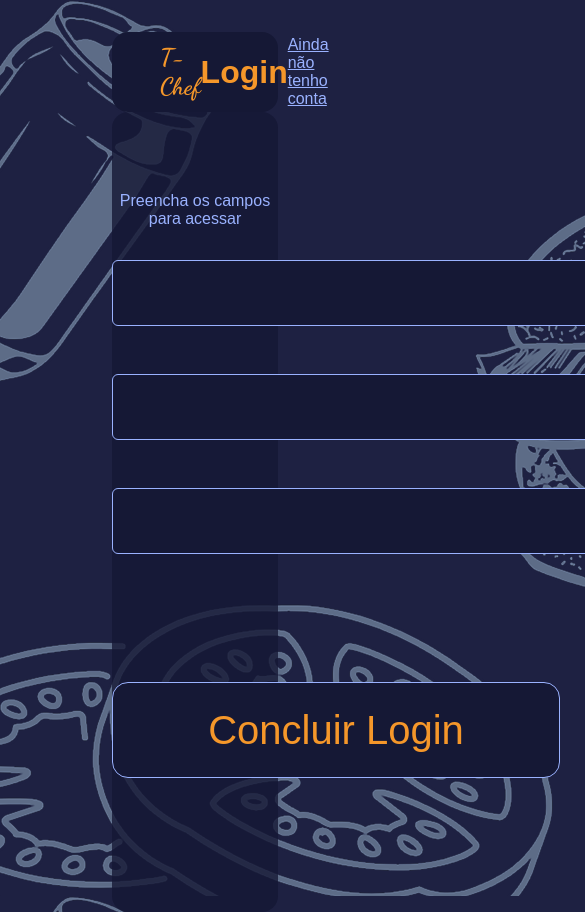
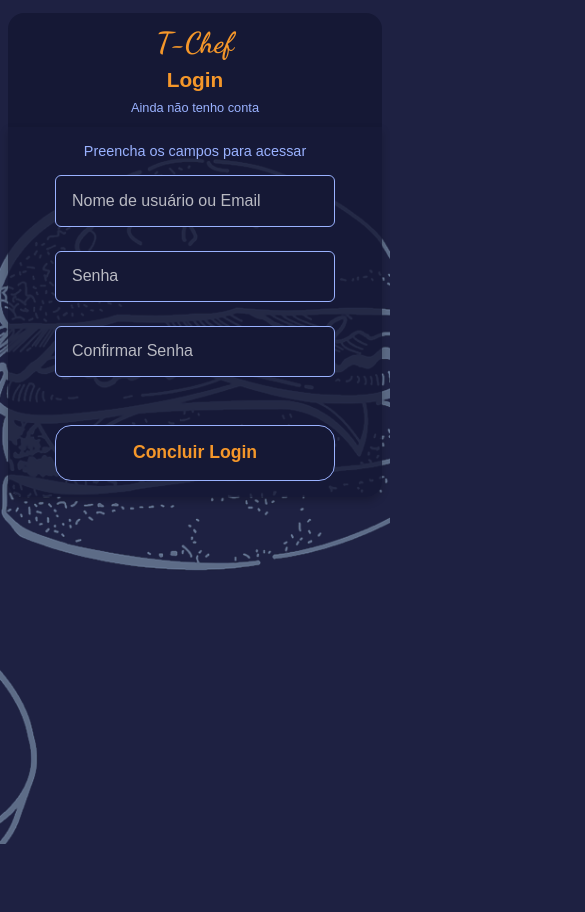
Before and after one commit to sofia123493/pag_login_cliente, a plain HTML site: page index.html in a window 390 px wide. Shown: the top 912 px of the page, 585 px wide, since content can reach past the window. After the commit the page ends 844 px from the top, so only its background shows below. Drawn offline with Linux system fonts and the light colour scheme; a web font is replaced by a local one.

Commit message:
Update style.css

```diff
--- a/style.css
+++ b/style.css
@@ -1,122 +1,246 @@
 @import url('https://fonts.googleapis.com/css2?family=Dancing+Script:wght@400..700&display=swap');
-@import url('https://fonts.googleapis.com/css2?family=Dancing+Script:wght@400..700&family=Days+One&display=swap');
+@import url('https://fonts.googleapis.com/css2?family=Days+One&display=swap');
 
 
-
-*{
+* {
     margin: 0;
+    padding: 0;
+    box-sizing: border-box;
 }
 
-h2{
-     font-family: "Dancing Script", cursive;
-     color: #F5972A;
+body {
+    font-family: "Days One", sans-serif;
+    background-color: #1E2142;
+    background-image: url('comidas de fundo.png');
+    background-size: cover;
+    background-position: center;
+    background-repeat: no-repeat;
+    min-height: 100vh;
+    display: flex;
+    flex-direction: column;
+    align-items: center;
+    justify-content: flex-start;
 }
 
-h1{
-    color: #F5972A;
-}
-a{
-    color: #9AB2FF;
-}
-header{
+
+header {
     background-color: #151835;
     display: flex;
     justify-content: space-between;
-    margin: 7rem;
-    margin-top: 2rem;
-    border-radius: 16px;
     align-items: center;
-    padding-left: 3rem;
-    padding-right: 3rem;
-    margin-bottom: 0rem;
-    height: 5rem;
-}
-body{
-font-family: "Days One", sans-serif;
-background-color: #1E2142;
-background-image: url(comidas\ de\ fundo.png);
-height: 100vh;
-
+    padding: 1rem 3rem;
+    margin: 2rem auto 0;
+    width: 90%;
+    max-width: 1200px;
+    border-radius: 16px 16px 0 0;
+    height: auto;
+    min-height: 5rem;
 }
 
-.container{
-    background-color: rgba(21,24, 53, 0.79);
-    color: white;
-    height: 45rem;
-    justify-content: center;
-    align-items: center;
-    text-align: center;
-    margin: 7rem;
-    border-radius: 16px;
-    padding-top: 5rem;
-    margin-top: 0rem;
+header h2 {
+    font-family: "Dancing Script", cursive;
+    color: #F5972A;
+    font-size: 2.5rem;
+}
 
+header h1 {
+    color: #F5972A;
+    font-size: 2rem;
+}
+
+header a {
+    color: #9AB2FF;
+    text-decoration: none;
+    font-size: 1.1rem;
+}
+
+header a:hover {
+    text-decoration: underline;
 }
 
 
-p{
+.container {
+    background-color: rgba(21, 24, 53, 0.79);
+    color: white;
+    display: flex;
     justify-content: center;
-    text-align: center;
+    align-items: center;
+    padding: 2rem;
+    margin: 0 auto;
+    width: 90%;
+    max-width: 1200px;
+    min-height: 400px;
+    border-radius: 0 0 16px 16px;
+    box-shadow: 0 4px 8px rgba(0, 0, 0, 0.2);
+}
+
+.caixa {
+    display: flex;
+    flex-direction: column;
+    align-items: center;
+    width: 100%;
+    max-width: 400px;
+}
+
+p {
     color: #9AB2FF;
     margin-bottom: 2rem;
+    font-size: 1.1rem;
+    text-align: center;
+}
 
 
+.input-field {
+    width: 90%;
+    max-width: 350px;
+    margin-bottom: 1.5rem;
+    height: 4rem;
+    padding: 0 1rem;
+    background-color: #151835;
+    border: 1px solid #9AB2FF;
+    border-radius: 6px;
+    color: white;
+    font-size: 1.3rem;
+    text-align: start;
+    outline: none;
 }
 
-button{
+.input-field::placeholder {
+    color: rgba(255, 255, 255, 0.7);
+}
+
+.input-field:focus {
+    border-color: #F5972A;
+    box-shadow: 0 0 5px rgba(245, 151, 42, 0.5);
+}
+
+
+button {
     color: #F5972A;
     background-color: #151835;
     border: 1px solid #9AB2FF;
     border-radius: 16px;
-    height: 6rem;
-    width: 28rem;
-    font-size: 40px;
-    font: bold;
+    height: 4.5rem;
+    width: 90%;
+    max-width: 350px;
+    font-size: 1.5rem;
+    font-weight: bold;
     font-family: "Days One", sans-serif;
-    margin-top: 5rem;
-
+    margin-top: 2.5rem;
+    cursor: pointer;
+    transition: all 0.3s ease;
 }
 
-button:hover{
-    background-color:#F5972A ;
+button:hover {
+    background-color: #F5972A;
     color: #151835;
-}
-input{
-    display: flex;
-    margin-bottom: 3rem;
-    height: 2rem;
-    padding: 38rem;
-    padding-top: 1rem;
-    padding-bottom: 1rem;
-    background-color: #151835;
-    border: 1px solid #9AB2FF;
-    border-radius: 6px;
-    color: white;
-    text-align: start;
-
-}
-::placeholder{
-    color: white;
-}
-.a{
-    position: relative;
-    left: 156.5px;
-    top: 36px;
+    transform: translateY(-2px);
+    box-shadow: 0 5px 15px rgba(245, 151, 42, 0.4);
 }
 
-.b{
-    position: relative;
-    left: 156.5px;
-    top: 36px;
+
+@media (max-width: 768px) {
+    header {
+        flex-direction: column;
+        text-align: center;
+        padding: 1rem;
+        margin: 1rem auto 0;
+        width: 94%;
+        border-radius: 16px 16px 0 0;
+    }
+
+    header h2 {
+        font-size: 2rem;
+        margin-bottom: 0.5rem;
+    }
+
+    header h1 {
+        font-size: 1.5rem;
+        margin-bottom: 0.5rem;
+    }
+
+    header a {
+        font-size: 0.9rem;
+    }
+
+    .container {
+        margin: 0 auto;
+        width: 94%;
+        padding: 1.5rem;
+        min-height: 350px;
+        border-radius: 0 0 16px 16px;
+    }
+
+    p {
+        font-size: 1rem;
+        margin-bottom: 1.5rem;
+    }
+
+    .input-field,
+    button {
+        height: 3.5rem;
+        font-size: 1.1rem;
+        width: 95%;
+        max-width: 320px;
+    }
+
+    button {
+        font-size: 1.3rem;
+        margin-top: 2rem;
+        height: 4rem;
+    }
 }
 
-.c{
-    position: relative;
-    left: 156.5px;
-    top: 36px;
+
+@media (max-width: 480px) {
+    body {
+        background-size: auto 100vh;
+    }
+
+    header {
+        padding: 0.8rem;
+        margin: 0.8rem auto 0;
+        width: 96%;
+        min-height: auto;
+        border-radius: 16px 16px 0 0;
+    }
+
+    header h2 {
+        font-size: 1.8rem;
+    }
+
+    header h1 {
+        font-size: 1.3rem;
+    }
+
+    header a {
+        font-size: 0.8rem;
+    }
+
+    .container {
+        margin: 0 auto;
+        width: 96%;
+        padding: 1rem;
+        min-height: 300px;
+        border-radius: 0 0 16px 16px;
+    }
+
+    p {
+        font-size: 0.9rem;
+        margin-bottom: 1rem;
+    }
+
+    .input-field,
+    button {
+        height: 3.2rem;
+        font-size: 1rem;
+        width: 98%;
+        max-width: 280px;
+    }
+
+    button {
+        font-size: 1.1rem;
+        margin-top: 1.5rem;
+        height: 3.5rem;
+    }
 }
-.d{
-    position: relative;
-    left: 156.5px;
-    top: 36px;
-}
```
